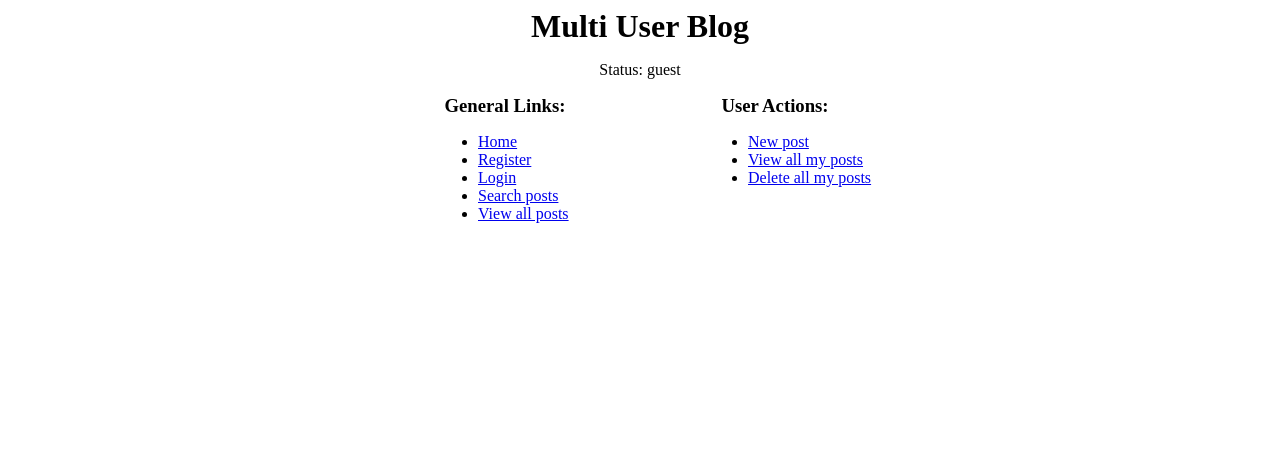
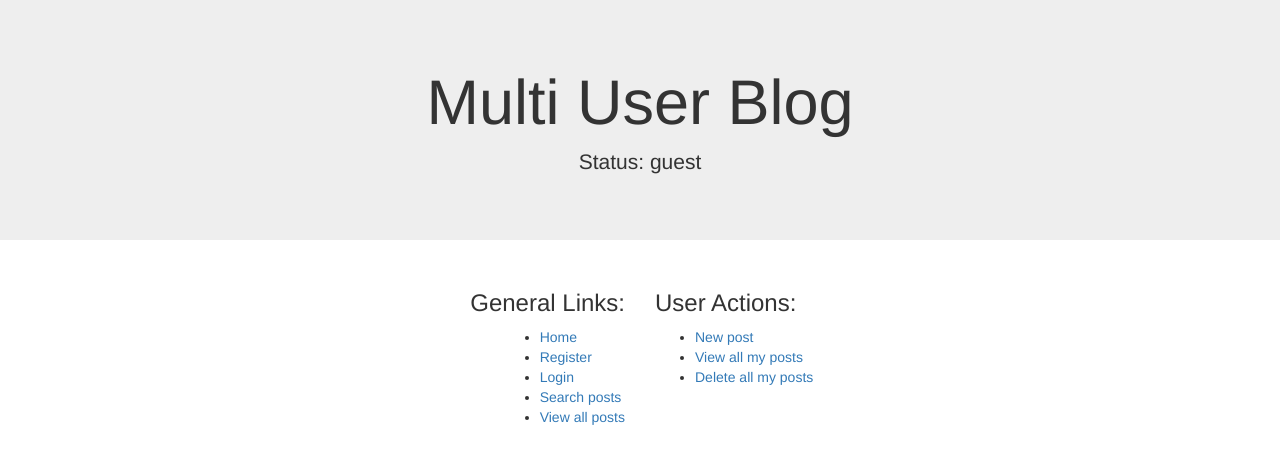
Before and after one commit to yantiz/Multi-User-Blog, a Python web app: template templates/blogs.html in a window 1280 px wide. Shown: the top 464 px of the page. Run offline with Jinja, Linux system fonts and the light colour scheme; the template is opened without the code that fills it, so the values that code supplies are empty; some libraries are stand-ins or nearby versions.

Commit message:
11th commit

```diff
--- a/static/main.css
+++ b/static/main.css
@@ -2,28 +2,9 @@ h1, h2, h3, h4, h5, h6 {
   margin: 0;
 }
 
-.grid {
-  max-width: 900px;
-  margin: 0 auto;
-}
-
-.row {
-  width: 100%;
-  display: flex;
-  flex-flow: row nowrap;
-  justify-content: center;
-}
-
-.col-ref {
-  width: 30%;
-}
-
-.col-ref > h3 {
-  text-align: center;
-}
-
 ul {
-  padding-left: 40%;
+  display: inline-block;
+  text-align:left;
 }
 
 span {
--- a/templates/add_or_edit_comment.html
+++ b/templates/add_or_edit_comment.html
@@ -2,6 +2,7 @@
 
 {% block content %}
 <div class="row">
+  <div class="col-md-12 text-center">
     <form method="post">
       <fieldset>
         <legend><strong>Comment Form</strong></legend>
@@ -17,4 +18,5 @@
       </fieldset>
     </form>
   </div>
+</div>
 {% endblock %}
--- a/templates/blogs.html
+++ b/templates/blogs.html
@@ -1,13 +1,17 @@
 {% extends "home.html" %}
 
-{% block ten_blogs %}
+{% block show_blogs %}
 {% if homepage %}
 <div class="row">
+  <div class="col-md-12 text-center">
     <h3>Here are the 10 most recent posts from all users:</h3>
+  </div>
 </div>
 <br>
 {% endif %}
 {% for post in posts %}
+  <div class="row">
+    <div class="col-md-12">
       <div class="post">
         <div class="post-title"><h3>{{ post.title }}</h3></div>
         <div class="post-title author-date">{{ post.author + ", " + post.last_modified.strftime("%b/%d/%Y %H:%M:%S") }}</div>
@@ -47,5 +51,7 @@
         {% endfor %}
       </div>
       <br><br>
+    </div>
+  </div>
 {% endfor %}
 {% endblock %}
--- a/templates/commit.html
+++ b/templates/commit.html
@@ -2,6 +2,8 @@
 
 {% block content %}
 <div class="row">
-  <h2>Your {{ action }} is successfully committed.</h2>
+  <div class="col-md-12 text-center">
+    <h2>Your {{ action }} is successfully committed.</h2>
+  </div>
 </div>
 {% endblock %}
--- a/templates/home.html
+++ b/templates/home.html
@@ -4,21 +4,20 @@
   <meta charset="utf-8">
   <title>Multi User Blog</title>
   <link type="text/css" rel="stylesheet" href="/static/main.css" />
+  <link rel="stylesheet" href="https://maxcdn.bootstrapcdn.com/bootstrap/3.3.7/css/bootstrap.min.css">
 </head>
 <body>
-  <div class="grid">
-    <div class="row">
+  <div class="jumbotron text-center">
     <h1>Multi User Blog</h1>
-    </div>
-    <div class="row">
     {% set status = 'guest' %}
     {% if cur_user %}
       {% set status = 'logged in as ' + cur_user %}
     {% endif %}
     <p>Status: {{ status }}</p>
   </div>
+  <div class="container">
     <div class="row">
-      <div class="col-ref">
+      <div class="col-md-6 text-right">
         <h3>General Links:</h3>
         <ul>
           <li><a href="/">Home</a></li>
@@ -33,7 +32,7 @@
           <li><a href="/viewallposts">View all posts</a></li>
         </ul>
       </div>
-      <div class="col-ref">
+      <div class="col-md-6">
         <h3>User Actions:</h3>
         <ul>
           <li><a href="/newpost">New post</a></li>
@@ -47,7 +46,7 @@
     {% block content %}
     {% endblock %}
 
-    {% block ten_blogs %}
+    {% block show_blogs %}
     {% endblock %}
   </div>
 </body>
--- a/templates/login.html
+++ b/templates/login.html
@@ -2,6 +2,7 @@
 
 {% block content %}
 <div class="row">
+  <div class="col-md-12 text-center">
     <form method="post">
       <fieldset>
         <legend><strong>Login Form</strong></legend>
@@ -18,4 +19,5 @@
       </fieldset>
     </form>
   </div>
+</div>
 {% endblock %}
--- a/templates/new_or_edit_post.html
+++ b/templates/new_or_edit_post.html
@@ -2,6 +2,7 @@
 
 {% block content %}
 <div class="row">
+  <div class="col-md-12 text-center">
     <form method="post">
       <fieldset>
         <legend><strong>Post Form</strong></legend>
@@ -20,4 +21,5 @@
       </fieldset>
     </form>
   </div>
+</div>
 {% endblock %}
--- a/templates/permission.html
+++ b/templates/permission.html
@@ -1,6 +1,8 @@
 {% extends "home.html" %}
 
 {% block content %}
+<div class="row">
+  <div class="col-md-12 text-center">
     {% if like %}
     <div class="row">
       <h2>Sorry, you are the author of this post and not allowed to like your own post.</h2>
@@ -11,4 +13,6 @@
     <div class="row">
       <h2>Sorry, you are not the author of this post and don't have permission to do so.</h2>
     {% endif %}
+  </div>
+</div>
 {% endblock %}
--- a/templates/register.html
+++ b/templates/register.html
@@ -2,6 +2,7 @@
 
 {% block content %}
 <div class="row">
+  <div class="col-md-12 text-center">
     <form method="post">
       <fieldset>
         <legend><strong>Registration Form</strong></legend>
@@ -17,5 +18,6 @@
         <span>{{ reg_error }}</span>
       </fieldset>
     </form>
+  </div>
 <div>
 {% endblock %}
--- a/templates/search.html
+++ b/templates/search.html
@@ -2,6 +2,7 @@
 
 {% block content %}
 <div class="row">
+  <div class="col-md-12 text-center">
     <form method="post">
       <fieldset>
         <legend><strong>Search Form</strong></legend>
@@ -22,4 +23,5 @@
       </fieldset>
     </form>
   </div>
+</div>
 {% endblock %}
--- a/templates/welcome.html
+++ b/templates/welcome.html
@@ -2,6 +2,8 @@
 
 {% block content %}
 <div class="row">
+  <div class="col-md-12 text-center">
     <h2>Welcome, {{cur_user}}</h2>
+  </div>
 </div>
 {% endblock %}
```
Also changed, not shown: 1 other file. Lines whose indentation alone changed are shown as unchanged.
